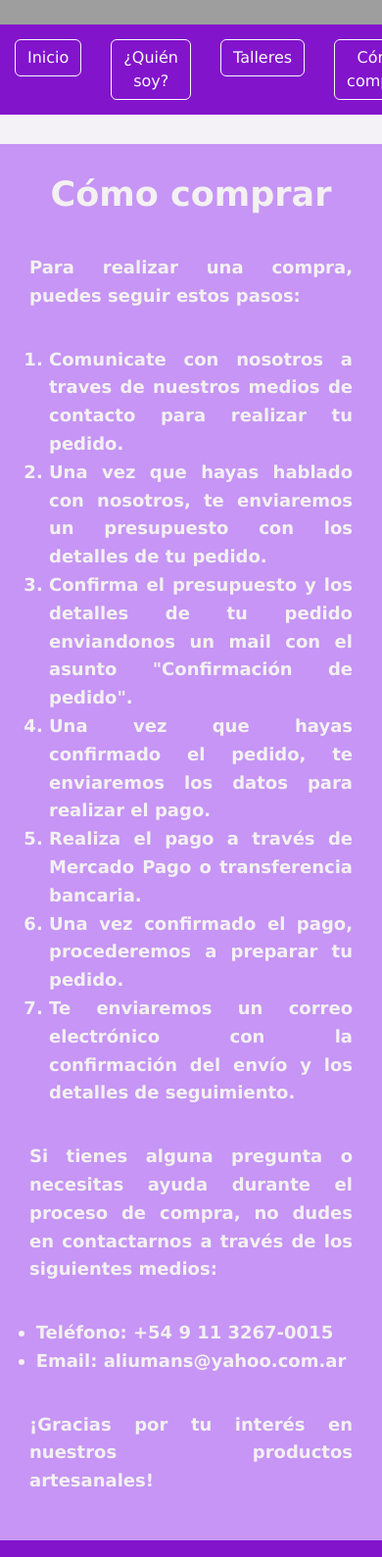
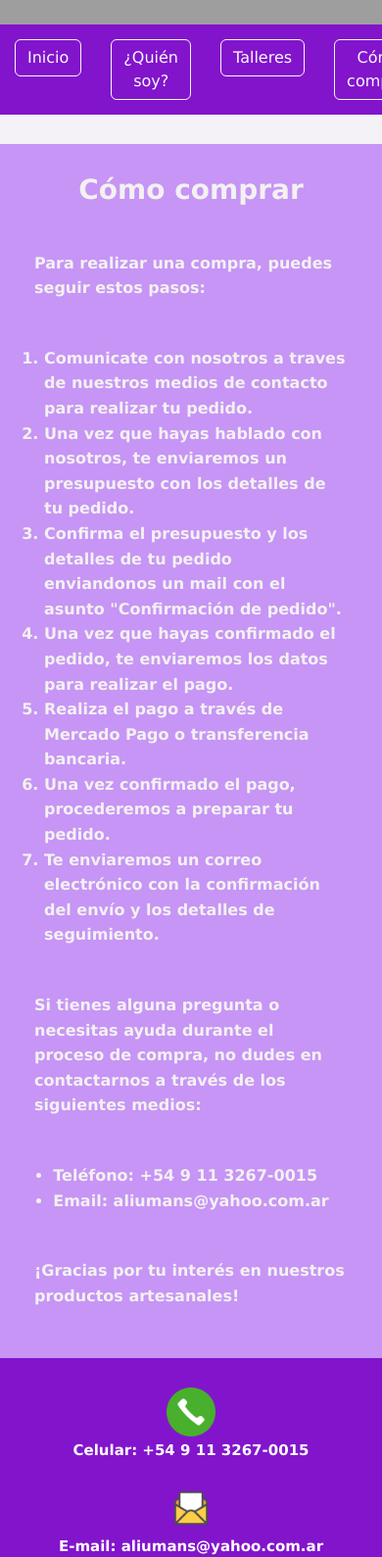
Before and after one commit to flavia-lopez/ceramica4elementos, a plain HTML site: page html/comocomprar.html in a window 390 px wide. Shown: the part 181-1770 px from the top of the page at 98% size. Drawn offline with nearby package versions, Linux system fonts and the light colour scheme; grey boxes are pictures that could not be loaded.

Commit message:
arregle el icono de llamada en footer

```diff
--- a/html/comocomprar.html
+++ b/html/comocomprar.html
@@ -74,21 +74,20 @@
 
     </main>
 
+
 <footer>
-          <div class="caja-1p-5">
-            <img class="img-pie-de-pagina" src="../assets/iconos/telefono-alicia.png" alt="icono-telefono">
-            <h3 class="celular-email" >Celular: +54 9 11 3267-0015</h3>
+    <div class="caja-1"> <img class="img-pie-de-pagina" src="../assets/iconos/telefono-alicia.png" alt="icono-telefono">
+        <h3 class="celular-email">Celular: +54 9 11 3267-0015</h3>
     </div>
+
     <div class="caja-2">
         <img class="img-pie-de-pagina" src="../assets/iconos/carta.png" alt="carta-email">
-            <h3 class="celular-email" >E-mail: aliumans@yahoo.com.ar</h3>
+        <h3 class="celular-email">E-mail: aliumans@yahoo.com.ar</h3>
     </div>
-
-        <!--links de contacto fb, wapp, instagram-->
 
     <div class="caja-3">
         <a href="https://wa.me/5491132670015" target="_blank">
-                <img class="img-pie-de-pagina" src="../assets/iconos/whatsapp.png" alt="icono-whatsapp" target="_blank">
+            <img class="img-pie-de-pagina" src="../assets/iconos/whatsapp.png" alt="icono-whatsapp">
         </a>
 
         <a href="https://www.instagram.com/alicianoraumansky?igsh=Y2hocGJ1cXhneW9p" target="_blank">
@@ -96,10 +95,12 @@
         </a>
 
         <a href="https://www.facebook.com/profile.php?id=100043645346423" target="_blank">
-                <img  class="img-pie-de-pagina" src="../assets/iconos/facebook.png" alt=""></a>
+            <img class="img-pie-de-pagina" src="../assets/iconos/facebook.png" alt="icono-facebook">
+        </a>
     </div>
+</footer>
 
-    </footer>
+
     <script src="https://cdn.jsdelivr.net/npm/bootstrap@5.3.3/dist/js/bootstrap.bundle.min.js" integrity="sha384-YvpcrYf0tY3lHB60NNkmXc5s9fDVZLESaAA55NDzOxhy9GkcIdslK1eN7N6jIeHz" crossorigin="anonymous"></script>
 </body>
 </html>
--- a/scss/layout/_comocomprar.scss
+++ b/scss/layout/_comocomprar.scss
@@ -48,3 +48,59 @@
 
 }
 }
+
+/*modo responsive*/
+
+.main-como-comprar {
+    display: flex;
+    flex-direction: column;
+    align-items: center;
+    padding: 20px;
+    background-color: rgb(198, 149, 245);
+    margin-top: 30px;
+
+    /* Títulos y textos generales */
+    .titulo-como-comprar {
+        color: rgb(243, 241, 241);
+        font-family: Verdana, Geneva, Tahoma, sans-serif;
+        font-weight: bold;
+        font-size: 35px;
+        margin-bottom: 20px;
+        text-align: center;
+        padding: 10px;
+
+        /* Ajuste para móviles */
+        @media (max-width: 768px) {
+            font-size: 28px;
+        }
+    }
+
+    .texto-como-comprar,
+    .contacto-como-comprar,
+    .lista-como-comprar {
+        color: rgb(243, 241, 241);
+        font-family: Verdana, Geneva, Tahoma, sans-serif;
+        font-weight: bold;
+        font-size: 18px;
+        line-height: 1.6;
+        max-width: 800px;
+        text-align: justify;
+        padding: 10px;
+
+        /* Ajustes para móviles */
+        @media (max-width: 768px) {
+            font-size: 16px;
+            text-align: left; // Evita espacios raros en pantallas angostas
+            padding: 15px;
+        }
+    }
+
+    .lista-como-comprar {
+        margin-left: 20px;
+
+        @media (max-width: 768px) {
+            margin-left: 0; // Aprovechamos más el ancho en móvil
+            padding-left: 25px; // Espacio solo para las viñetas
+        }
+    }
+}
--- a/scss/layout/_footer.scss
+++ b/scss/layout/_footer.scss
@@ -10,49 +10,62 @@ footer {
     padding: 30px;
     margin-top: 0;
 
+    // Responsive: Apilar en móviles
+    @media (max-width: 768px) {
+        flex-direction: column;
+        gap: 30px;
+        text-align: center;
+    }
+
     .caja-1, .caja-2 {
         display: flex;
         align-items: center;
+        gap: 10px;
+
+        @media (max-width: 768px) {
+            flex-direction: column;
+        }
+
         .img-pie-de-pagina {
-            width: 50px;
+            width: 50px; // Tamaño para iconos fijos (tel/carta)
+            height: auto;
         }
+
         h3 {
             color: $text-color-header;
             font-family: $font-general;
             font-weight: bold;
             font-size: 15px;
+            margin: 0;
         }
     }
 
-    /* facebook instagram y whatsapp */
     .caja-3 {
         display: flex;
         align-items: center;
-        gap: 15px; // Aumenté un poco el espacio para que respiren al moverse
+        gap: 15px;
 
         a {
             display: inline-block;
             text-decoration: none;
-            /* Animación constante de flotado */
             animation: flotarIcono 3s ease-in-out infinite;
 
-            // Retraso para que se muevan de forma escalonada (efecto ola)
             &:nth-child(2) { animation-delay: 0.4s; }
             &:nth-child(3) { animation-delay: 0.8s; }
 
+            // Aquí forzamos que las imágenes de redes midan 60px
             .img-pie-de-pagina {
                 padding: 5px;
                 width: 60px;
-                /* Transición suave para cuando quites el mouse */
+                height: 60px;
+                object-fit: contain; // Evita que se deformen
                 transition: transform 0.3s cubic-bezier(0.175, 0.885, 0.32, 1.275), filter 0.3s ease;
             }
 
-            /* Efecto al pasar el mouse */
             &:hover {
-                animation-play-state: paused; // Se detiene el flotado al tocarlo
-
+                animation-play-state: paused;
                 .img-pie-de-pagina {
-                    transform: scale(1.2) translateY(-5px); // Crece y sube
+                    transform: scale(1.2) translateY(-5px);
                     filter: brightness(1.2) drop-shadow(0 5px 10px rgba(0,0,0,0.3));
                 }
             }
```
Also changed, not shown: css/style.css, 1 other file. Lines whose indentation alone changed are shown as unchanged.
